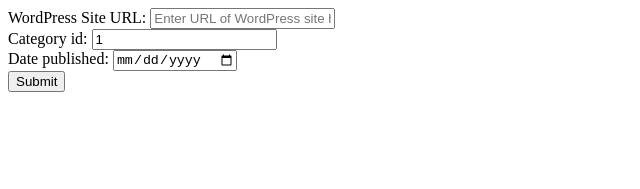
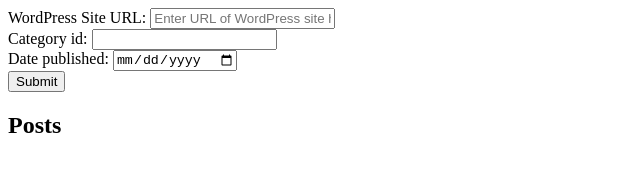
Before and after one commit to Jppat/grab-wp-post, a React (Vite) app: page / in a window 1280 px wide. Shown: the top 189 px of the page, without its empty margins (0-640 px from the left). Built offline with nearby package versions, Linux system fonts and the light colour scheme.

Commit message:
feat(ui): extract Form to its own component and added Post component to handle display of posts.

```diff
--- a/src/App.jsx
+++ b/src/App.jsx
@@ -1,12 +1,49 @@
 import { useState } from 'react'
 import axios from "axios";
 
+function Posts({posts}) {
+  return (
+    <div>
+      <h2>Posts</h2>
+      <ul>
+        {posts.map(post => (
+          <li key={post.id}>{post.title.rendered}</li>
+        ))}
+      </ul>
+    </div>
+  );
+}
+
+function Form(props){
+  return(
+    <>
+      <form onSubmit={props.onSubmit}>
+        <div>
+          <label htmlFor="url">WordPress Site URL: </label>
+          <input type="url" id= "url" name="url" placeholder="Enter URL of WordPress site here" value={props.url} required onChange={e => props.setUrl(e.target.value)} />
+        </div>
+
+        <div>
+          <label htmlFor="category-id">Category id: </label>
+          <input type="number" id= "category-id" name="category-id" min="1" step="1" value={props.categoryId} onChange={e => props.setCategoryId(e.target.value)}/>
+        </div>
+
+        <div>
+          <label htmlFor="date">Date published: </label>
+          <input type="date" id= "date" name="date"  value={props.date} onChange={e => props.setDate(e.target.value)}/>
+        </div>
+
+        <button type="submit">Submit</button>
+      </form>
+    </>
+  )
+}
+
 function App() {
-
-const [url, setUrl] = useState("")
-const [categoryId, setCategoryId] = useState(1)
-const [date, setDate] = useState("")
-const [posts, setPosts] = useState([])
+  const [url, setUrl] = useState("")
+  const [categoryId, setCategoryId] = useState(1)
+  const [date, setDate] = useState("")
+  const [posts, setPosts] = useState([])
 
   async function handleSubmit(e) {
     e.preventDefault()
@@ -27,26 +64,14 @@ const [posts, setPosts] = useState([])
 
   return (
     <>
-      <form onSubmit={handleSubmit}>
-        <div>
-          <label htmlFor="url">WordPress Site URL: </label>
-          <input type="url" id= "url" name="url" placeholder="Enter URL of WordPress site here" value={url} required onChange={e => setUrl(e.target.value)} />
-        </div>
-
-        <div>
-          <label htmlFor="category-id">Category id: </label>
-          <input type="number" id= "category-id" name="category-id" min="1" step="1" value={categoryId} onChange={e => setCategoryId(e.target.value)}/>
-        </div>
-
-        <div>
-          <label htmlFor="date">Date published: </label>
-          <input type="date" id= "date" name="date"  value={date} onChange={e => setDate(e.target.value)}/>
-        </div>
-
-        <button type="submit">Submit</button>
-      </form>
+      <Form onSubmit={handleSubmit}
+            setUrl={setUrl}
+            setCategoryId={setCategoryId}
+            setDate={setDate}
+      />
+      <Posts posts={posts}/>
     </>
-  )
+    )
 }
 
 export default App
```
